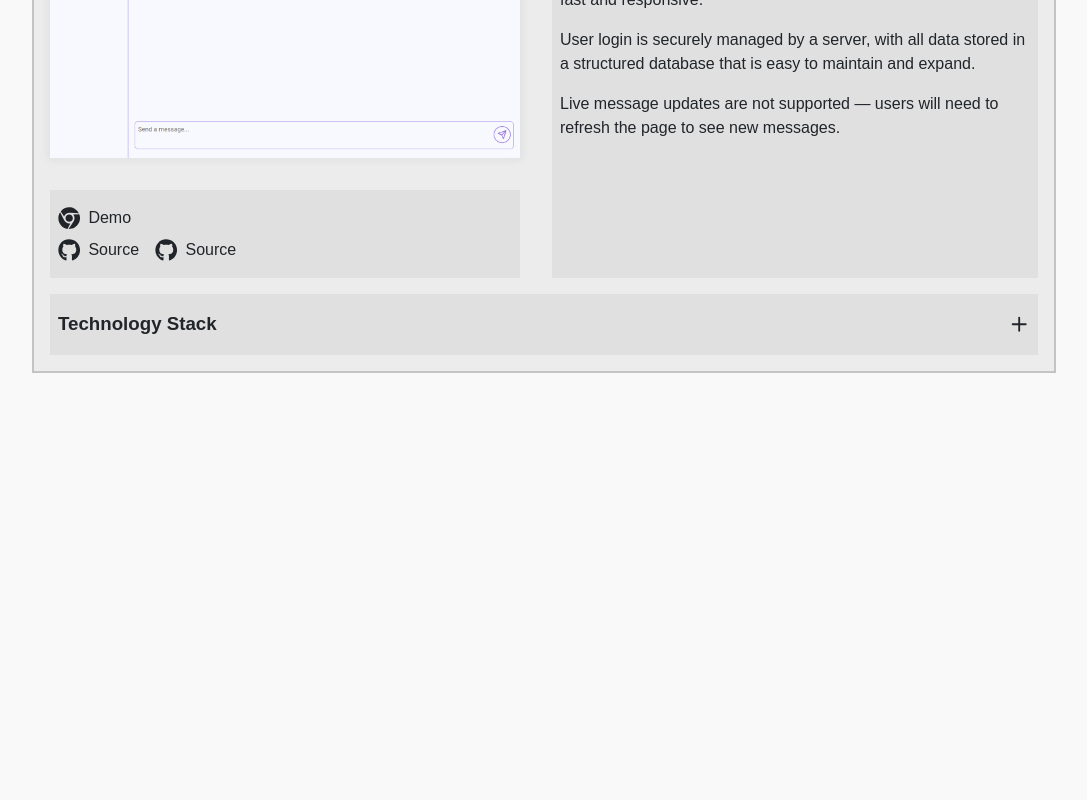
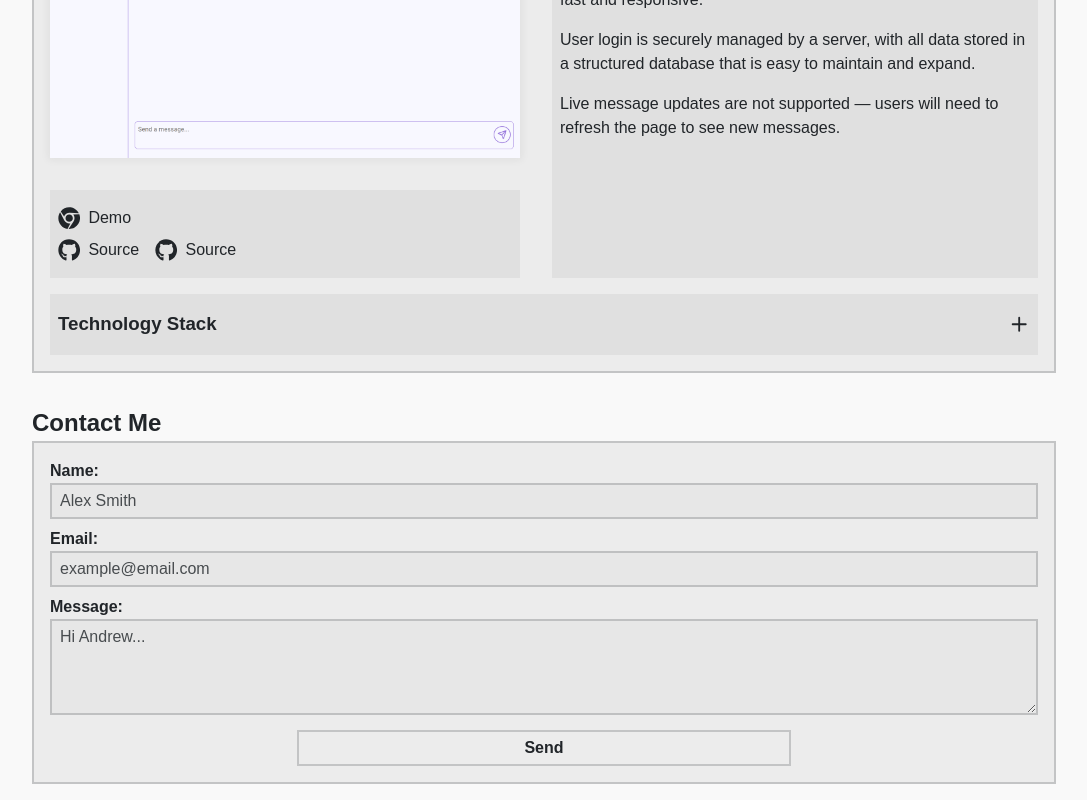
Before and after one commit to AndrewAttemptsCode/portfolio-client, a React (Vite) app: page / in a window 1280 px wide. Shown: the part 1937-2737 px from the top of the page, without its empty margins (96-1183 px from the left). Before the commit the page ends 2326 px from the top, so only its background shows below. Built offline with nearby package versions, Linux system fonts and the light colour scheme.

Commit message:
feat: add contact form to home page layout

```diff
--- a/src/pages/HomePage.jsx
+++ b/src/pages/HomePage.jsx
@@ -1,4 +1,5 @@
 import AboutCTA from "../components/AboutCTA";
+import ContactForm from "../components/ContactForm";
 import FeaturedProjects from "../components/FeaturedProjects";
 import FocusTargets from "../components/FocusTargets";
 import HeroSection from "../components/HeroSection"
@@ -12,6 +13,7 @@ const HomePage = () => {
       <FocusTargets />
       <TechStack />
       <FeaturedProjects />
+      <ContactForm />
     </>
   );
 };
```
